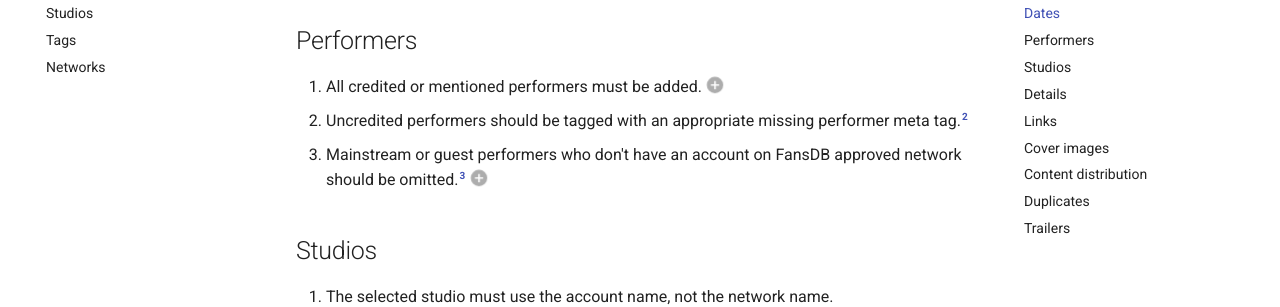
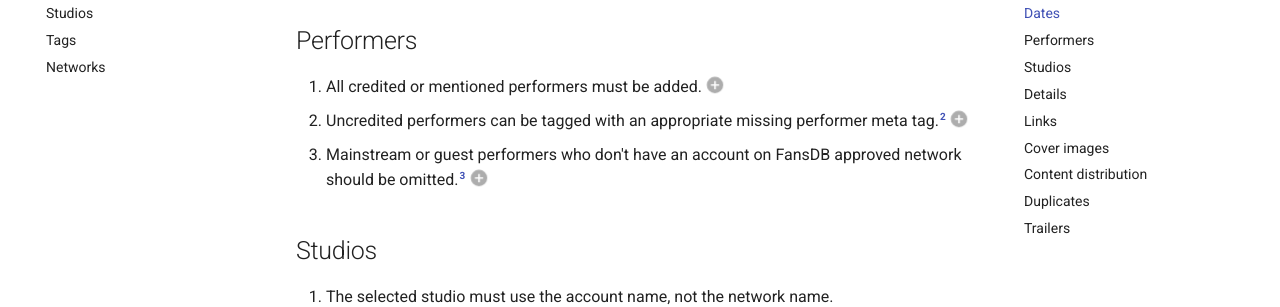
Before and after one commit to FansDB/docs, an MkDocs documentation site: the page built from docs/scenes.md, in a window 1280 px wide and 900 px high, scrolled down 1175 px. Shown: the part 149-456 px from the top of the window. Built offline with MkDocs 1.6.1 and Material for MkDocs 9.7.7, drawn with Linux system fonts in a browser that asks for light colours; comment, search, counter and statistics services are not loaded; some of the changed lines change nothing that is shown.

Commit message:
Update guideline

```diff
--- a/docs/scenes.md
+++ b/docs/scenes.md
@@ -47,11 +47,12 @@ Limitations:
 
 <div class="annotate" markdown>
 1. All credited or mentioned performers must be added.(1)
-1. Uncredited performers should be tagged with an appropriate missing performer meta tag.[^2]
-1. Mainstream or guest performers who don't have an account on FansDB approved network should be omitted.[^3](2)
+1. Uncredited performers can be tagged with an appropriate missing performer meta tag.[^2](2)
+1. Mainstream or guest performers who don't have an account on FansDB approved network should be omitted.[^3](3)
 </div>
 1.  Performers must meet [mandatory performer requirements](/performers/#mandatory-details).
-2.  This can often happen with professional studios that re-distribute their content on these independent creator platforms without performers having personal accounts.
+2.  Adding these tags are optional, but very helpful.
+3.  This can often happen with professional studios that re-distribute their content on these independent creator platforms without performers having personal accounts.
 
 ## Studios
 
```
